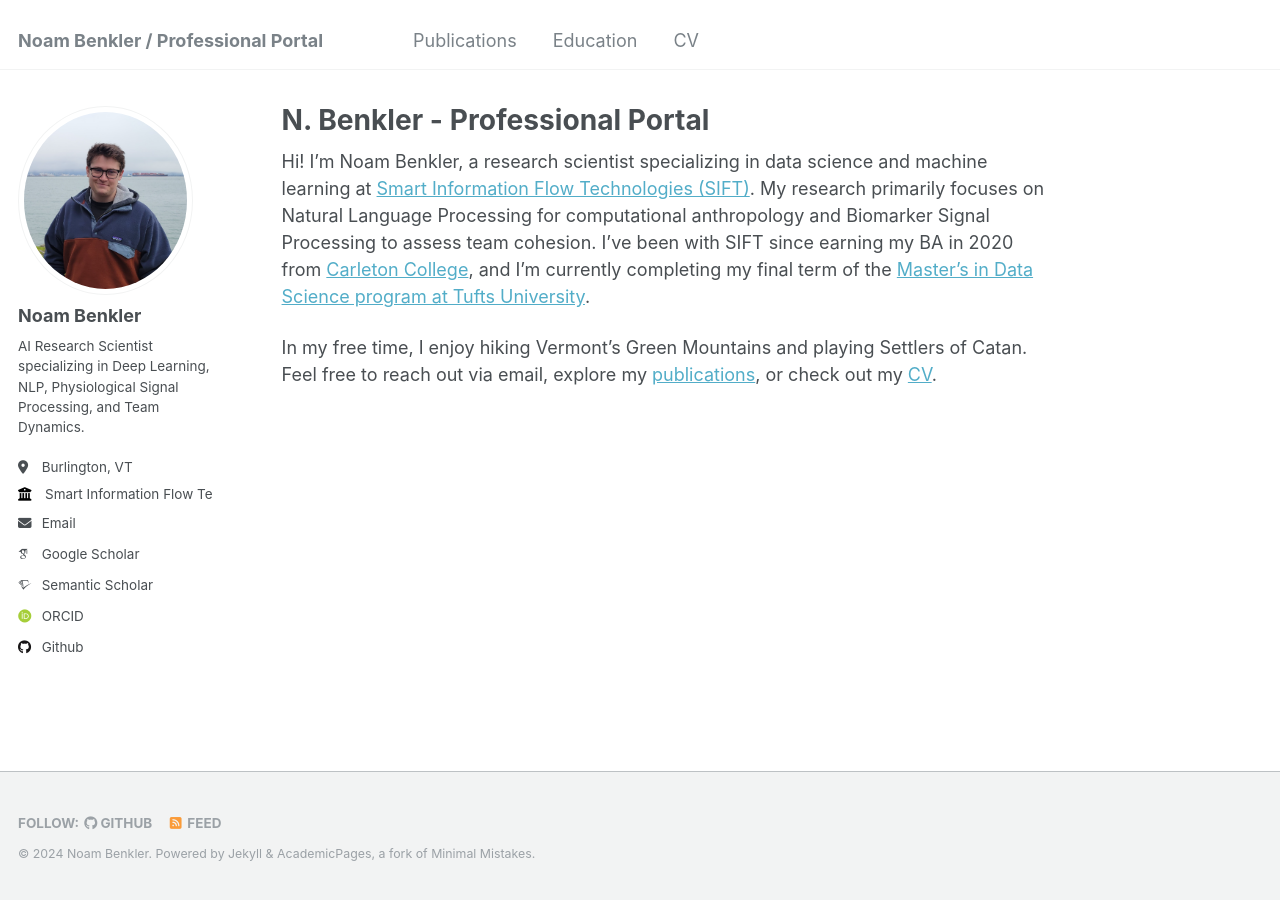
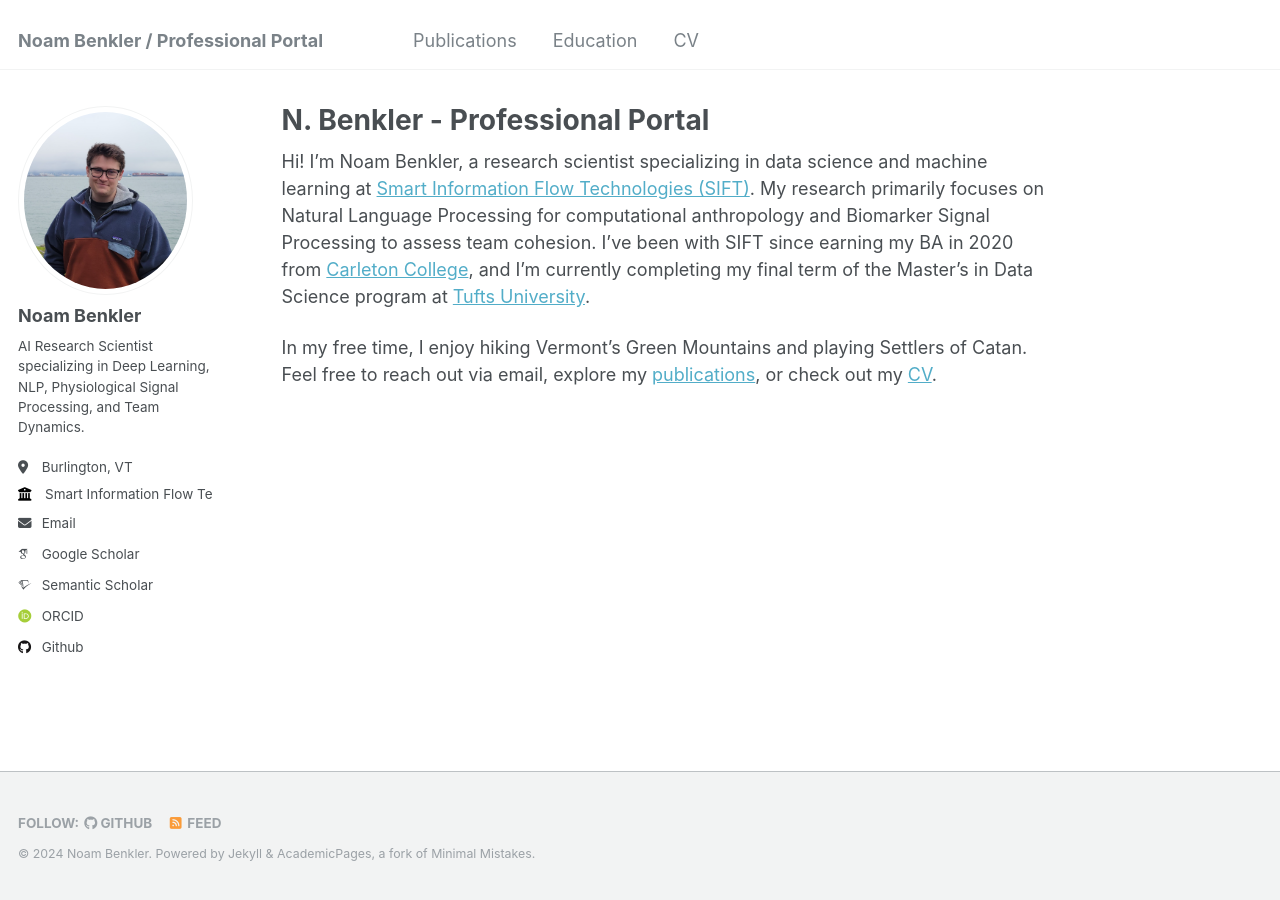
Before and after one commit to benklern/benklern.github.io, a Jekyll site: the page built from _pages/about.md, in a window 1280 px wide. Built offline with Jekyll 4.4.1, drawn with Linux system fonts in a browser that asks for light colours; some web fonts are replaced.

```diff
--- a/_pages/about.md
+++ b/_pages/about.md
@@ -8,7 +8,7 @@ redirect_from:
 ---
 
 
-Hi! I'm Noam Benkler, a research scientist specializing in data science and machine learning at [Smart Information Flow Technologies (SIFT)](https://www.sift.net/). My research primarily focuses on Natural Language Processing for computational anthropology and Biomarker Signal Processing to assess team cohesion. I’ve been with SIFT since earning my BA in 2020 from [Carleton College](https://benklern.github.io/education/2020-carleton-BA), and I’m currently completing my final term of the [Master’s in Data Science program at Tufts University](https://benklern.github.io/education/2024-tufts-MSDS).
+Hi! I'm Noam Benkler, a research scientist specializing in data science and machine learning at [Smart Information Flow Technologies (SIFT)](https://www.sift.net/). My research primarily focuses on Natural Language Processing for computational anthropology and Biomarker Signal Processing to assess team cohesion. I’ve been with SIFT since earning my BA in 2020 from [Carleton College](https://benklern.github.io/education/2020-carleton-BA), and I’m currently completing my final term of the Master’s in Data Science program at [Tufts University](https://benklern.github.io/education/2024-tufts-MSDS).
 
 In my free time, I enjoy hiking Vermont’s Green Mountains and playing Settlers of Catan. Feel free to reach out via email, explore my [publications](https://benklern.github.io/publications/), or check out my [CV](https://benklern.github.io/cv/).
 
```
